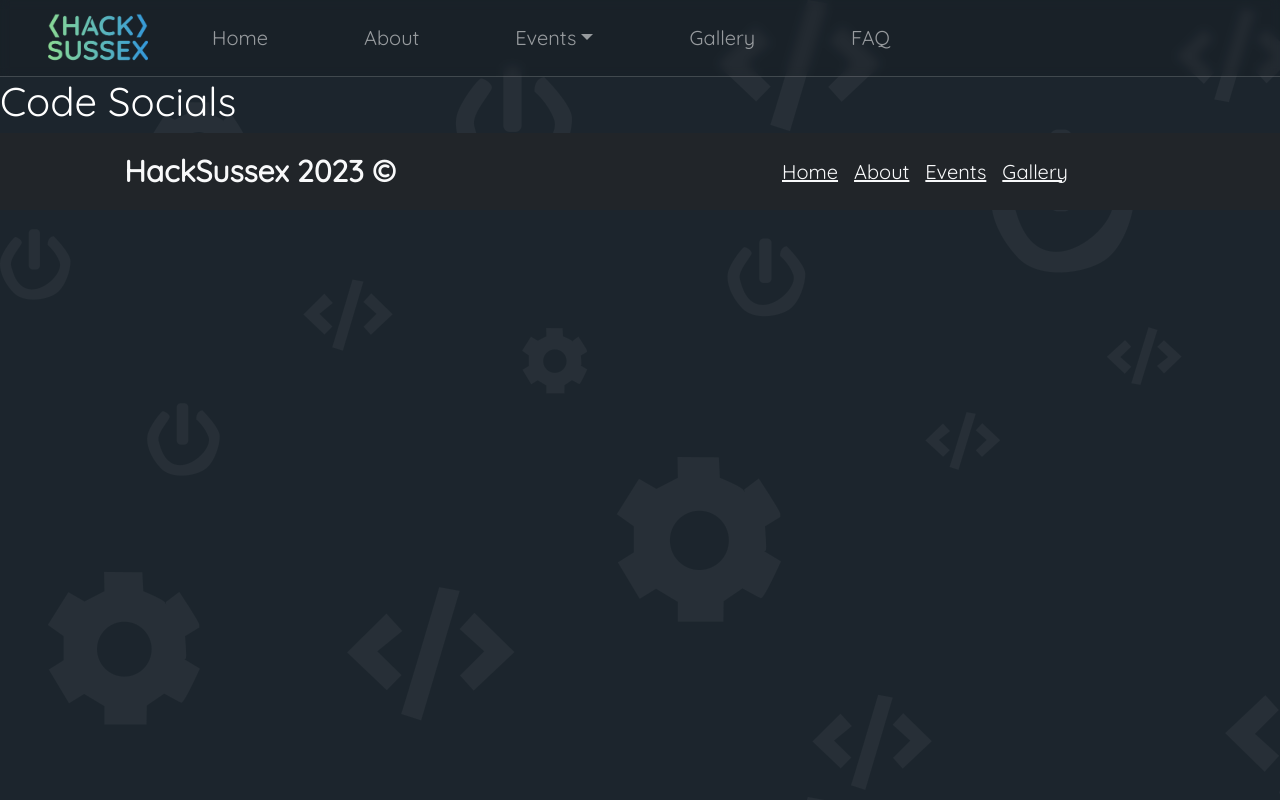
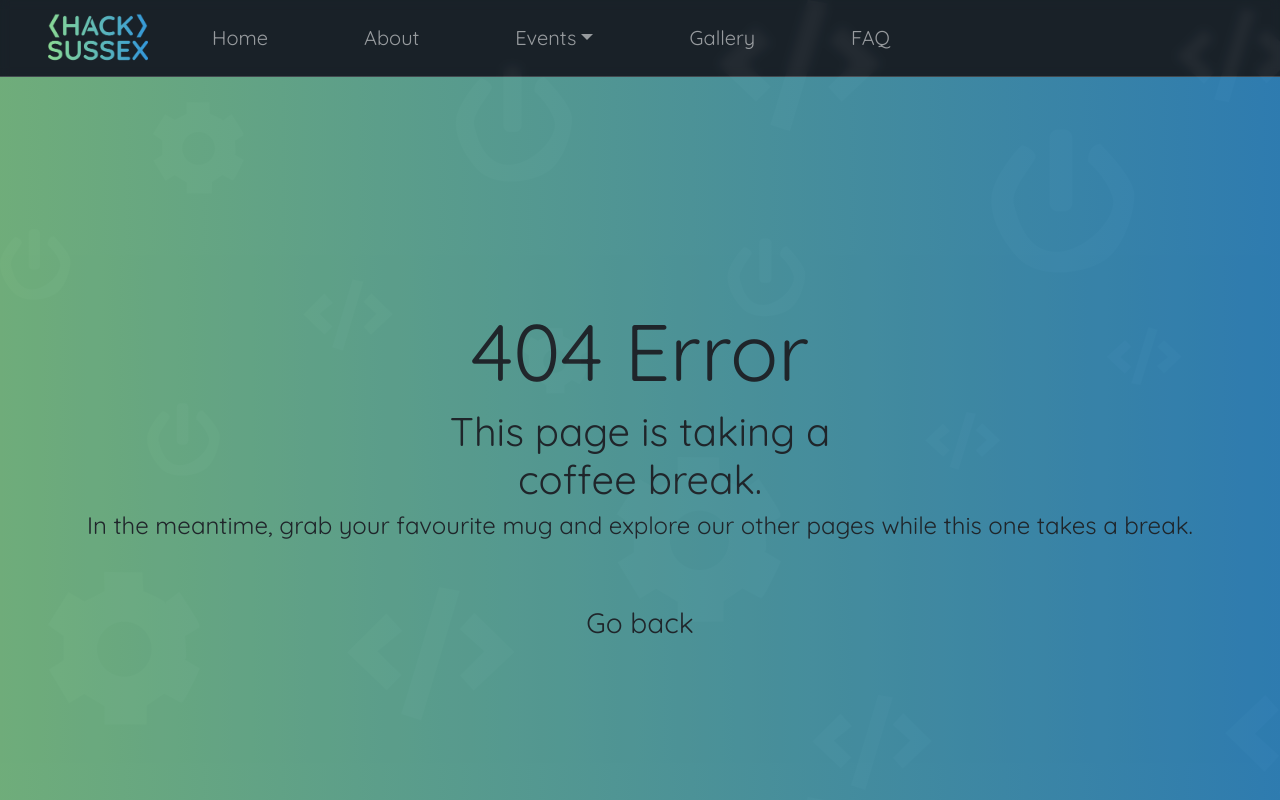
Before and after one commit to HackSussexP/HackSussexWebsite, a React (Create React App) app: page /events/codesocials in a window 1280 px wide. Shown: the top 800 px of the page. Built offline with nearby package versions, Linux system fonts and the light colour scheme.

Commit message:
temp: removed code social from events

```diff
--- a/src/App.js
+++ b/src/App.js
@@ -71,7 +71,7 @@ const App = () => {
           <Route path="/events/:date/:title" element={<EventPage />} />
           <Route path="/events/hackathon" element={<Hackathon />} />
           <Route path="/events/coderscup" element={<CodersCup />} />
-          <Route path="/events/codesocials" element={<CodeSocials />} />
+          {/* <Route path="/events/codesocials" element={<CodeSocials />} /> */}
           <Route path="/events/pwnsussex" element={<PwnSussex />} />
           <Route path="/events/gamejam" element={<GameJam />} />
           <Route path="/events/leetcoding" element={<Leetcoding />} />
--- a/src/components/NewNavbar.js
+++ b/src/components/NewNavbar.js
@@ -51,11 +51,11 @@ const Navbar = (props) => {
                       Coders Cup
                     </Link>
                   </li>
-                  <li>
+                  {/* <li>
                     <Link className="dropdown-item" to="/events/codesocials" onClick={closeNavbar}>
                       Code Socials
                     </Link>
-                  </li>
+                  </li> */}
                   <li>
                     <Link className="dropdown-item" to="/events/pwnsussex" onClick={closeNavbar}>
                       PwnSussex
--- a/src/views/events/CodeSocials.js
+++ b/src/views/events/CodeSocials.js
@@ -1,11 +1,19 @@
 import React from "react";
+
+import CodersCupBackground from './../../assets/index-carousel/coderscup-background.png';
+import CodersCupLogo from './../../assets/coders-cup-logo-white-23.png';
 
 const CodeSocials = () => {
   return (
     <>
-      <h1>Code Socials</h1>
+      <div className="container-fluid p-0">
+        <img src={CodersCupBackground} className="d-block w-100 h-100 img-fluid" alt='Background' />
+        <div className="carousel-caption">
+          <img src={CodersCupLogo} alt="CodersCup Logo" className='img-fluid ms-auto me-auto d-block p-3' style={{ width: '60%', height: 'auto' }} />
+        </div>
+      </div>
     </>
-  );
+  )
 }
 
 export default CodeSocials;
```
